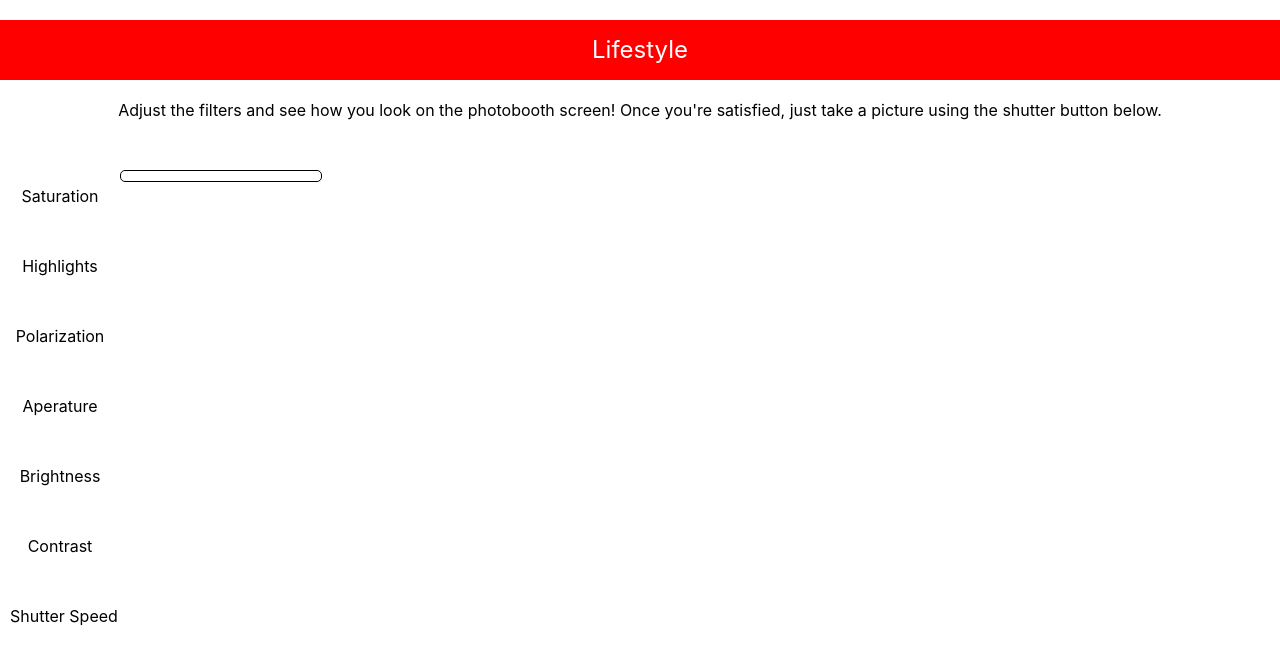
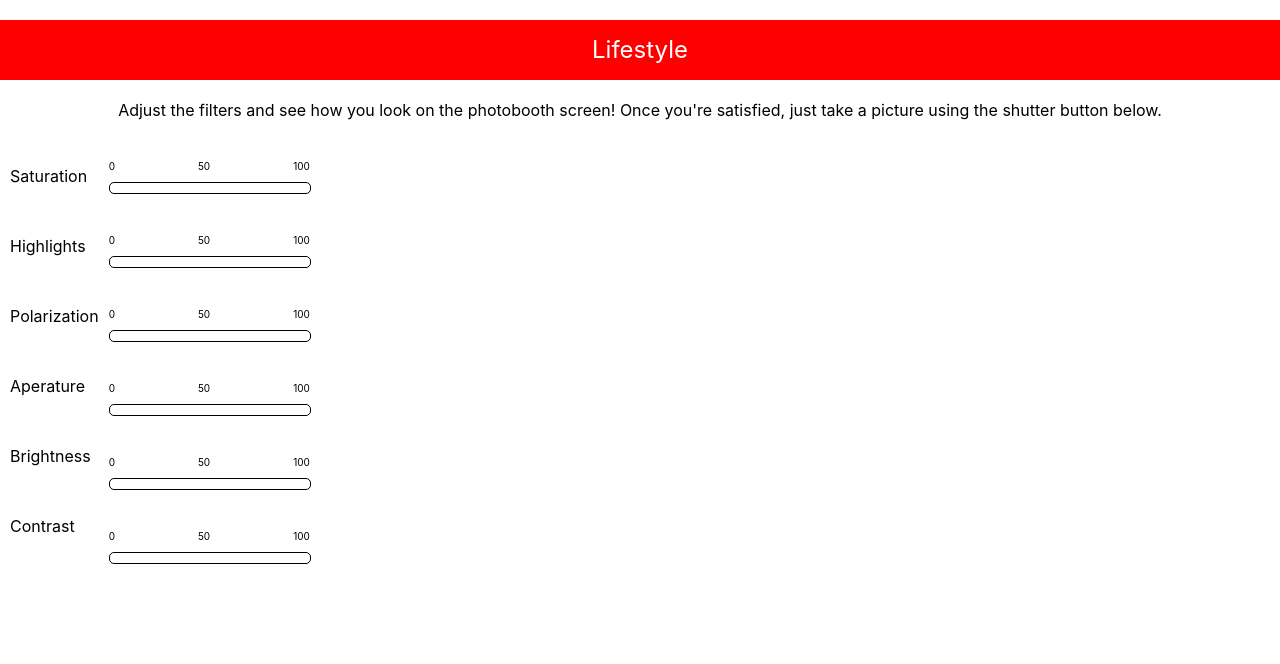
Before and after one commit to tyeonn/canon-booth, a React (Create React App) app: page /#/settings in a window 1280 px wide. Shown: the top 664 px of the page. Built offline with nearby package versions, Linux system fonts and the light colour scheme.

Commit message:
Make each bar its own item

```diff
--- a/src/settings.jsx
+++ b/src/settings.jsx
@@ -25,7 +25,7 @@ class Settings extends React.Component {
                         <p>Aperature</p>
                         <p>Brightness</p>
                         <p>Contrast</p>
-                        <p>Shutter&nbsp;Speed</p>
+                        {/* <p>Shutter&nbsp;Speed</p> */}
                     </div>
                     <div className="settings-right-side">
                         <div className="settings-toggle-bar">
--- a/src/settings_option.jsx
+++ b/src/settings_option.jsx
@@ -8,9 +8,55 @@ class SettingsOptions extends React.Component {
     render() {
         return (
             <div className="settings-option-item">
-                <div className="settings-option-item-bar">
-
+                <div className="settings-option-item-each">
+                    <div className="settings-option-item-numbers">
+                        <p>0</p>
+                        <p>50</p>
+                        <p>100</p>
+                    </div>
+                    <div className="settings-option-item-bar"></div>
                 </div>
+                <div className="settings-option-item-each">
+                    <div className="settings-option-item-numbers">
+                        <p>0</p>
+                        <p>50</p>
+                        <p>100</p>
+                    </div>
+                    <div className="settings-option-item-bar"></div>
+                </div>
+                <div className="settings-option-item-each">
+                    <div className="settings-option-item-numbers">
+                        <p>0</p>
+                        <p>50</p>
+                        <p>100</p>
+                    </div>
+                    <div className="settings-option-item-bar"></div>
+                </div>
+                <div className="settings-option-item-each">
+                    <div className="settings-option-item-numbers">
+                        <p>0</p>
+                        <p>50</p>
+                        <p>100</p>
+                    </div>
+                    <div className="settings-option-item-bar"></div>
+                </div>
+                <div className="settings-option-item-each">
+                    <div className="settings-option-item-numbers">
+                        <p>0</p>
+                        <p>50</p>
+                        <p>100</p>
+                    </div>
+                    <div className="settings-option-item-bar"></div>
+                </div>
+                <div className="settings-option-item-each">
+                    <div className="settings-option-item-numbers">
+                        <p>0</p>
+                        <p>50</p>
+                        <p>100</p>
+                    </div>
+                    <div className="settings-option-item-bar"></div>
+                </div>
+                {/* <div className="settings-option-item-bar-drag"></div> */}
             </div>
         )
     }
--- a/src/stylesheets/App.css
+++ b/src/stylesheets/App.css
@@ -1,6 +1,6 @@
-.App {
+/* .App {
   text-align: center;
-}
+} */
 
 .App-logo {
   animation: App-logo-spin infinite 20s linear;
@@ -43,12 +43,12 @@
   align-items: center;
   justify-content: center;
   margin: 0 10px;
-  align-items: center;
+  text-align: center;
   /* color: rgb(78, 78, 78); */
 }
 
 .settings-top {
-  margin-bottom: 50px;
+  margin-bottom: 30px;
 }
 
 .settings-options {
@@ -64,11 +64,32 @@
   flex-direction: column;
 }
 
+/* .settings-left-side p:first-child {
+  margin-bottom: 5px;
+} */
+
 .settings-right-side {
   display: block;
   margin-left: 10px;
-  margin-bottom: 50px;
-  max-width: 100px;
+  margin-bottom: 40px;
+}
+
+/* .settings-option-item {
+  display: block;
+} */
+
+.settings-option-item-each {
+  /* padding-bottom: 5px; */
+  margin-bottom: 30px;
+}
+
+.settings-option-item-numbers {
+  font-size: 10px;
+  display: flex;
+}
+
+.settings-option-item-numbers p {
+  margin-right: 83px;
 }
 
 .settings-option-item-bar {
```
